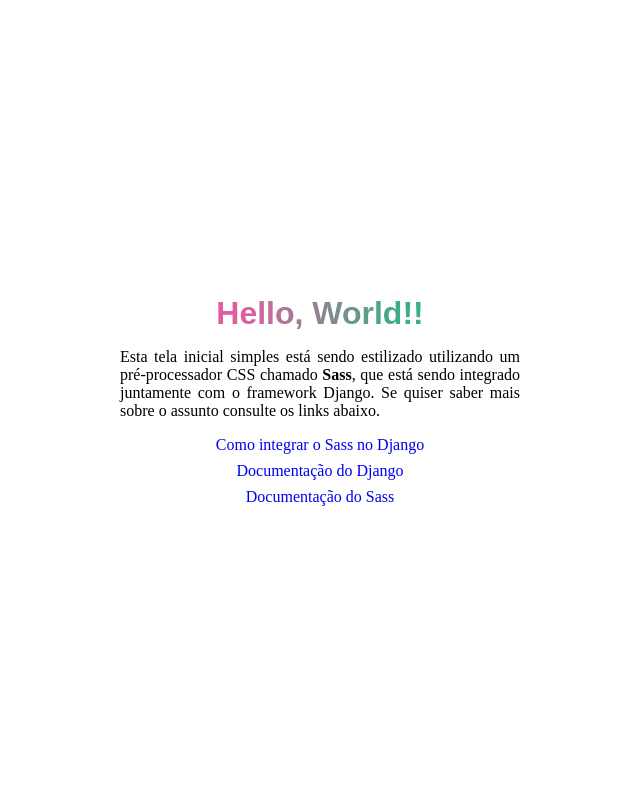
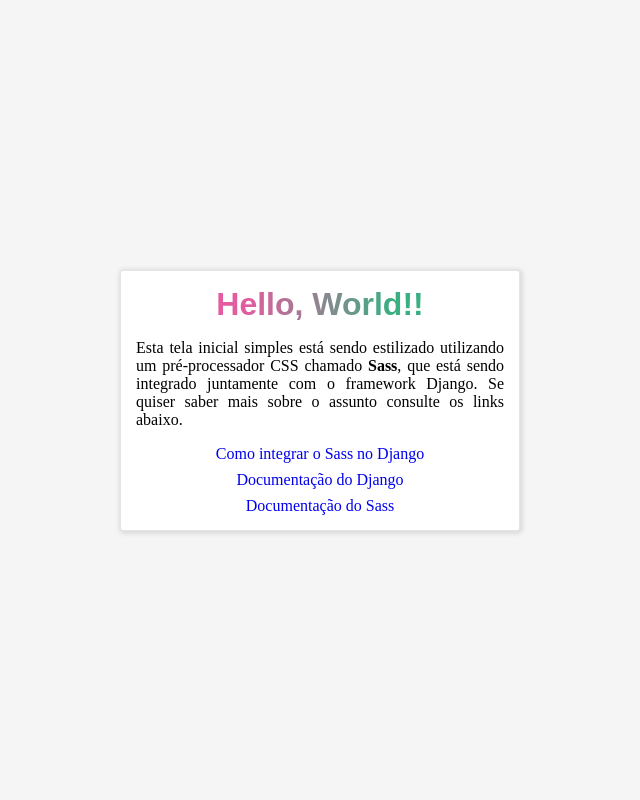
Before and after one commit to danyel-dev/integration-sass, a Django app: page / in a window 1280 px wide. Shown: the whole page, without its empty margins (320-960 px from the left). Run offline with Django 4.2, Linux system fonts and the light colour scheme; style sheets or scripts are compiled from the project's sources; some libraries are stand-ins or nearby versions.

Commit message:
tela inicial finalizada

```diff
--- a/core/static/core/scss/home.scss
+++ b/core/static/core/scss/home.scss
@@ -2,6 +2,10 @@
     padding: 0;
     margin: 0;
     box-sizing: border-box;
+}
+
+body {
+    background-color: whitesmoke;
 }
 
 #container {
@@ -13,12 +17,18 @@
 
     .apresentation {
         width: 400px;
+        margin: 0 10px;
+        padding: 15px;
+
         text-align: center;
-        margin: 0 15px;
-
         display: flex;
         flex-direction: column;
         gap: 1rem;
+
+        border: 1px solid rgba(0, 0, 0, .1);
+        box-shadow: 1px 1px 4px 2px rgba(0, 0, 0, 0.1);
+        border-radius: 3px;
+        background-color: white;
 
         .title-gradient {
             font-family: sans-serif;
@@ -35,8 +45,11 @@
         }
 
         .links {
+            width: max-content;
+
             display: flex;
             flex-direction: column;
+            margin: 0 auto;
             gap: .5em;
         }
 
```
